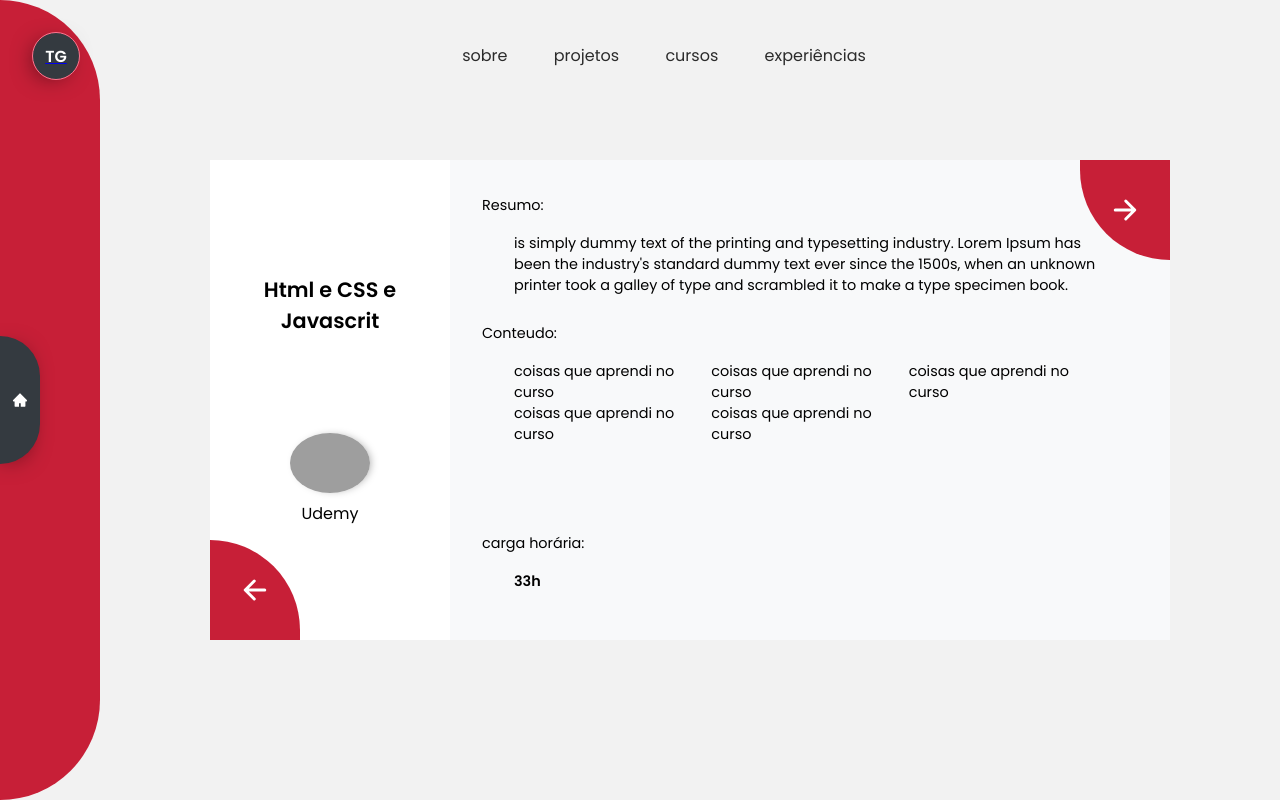
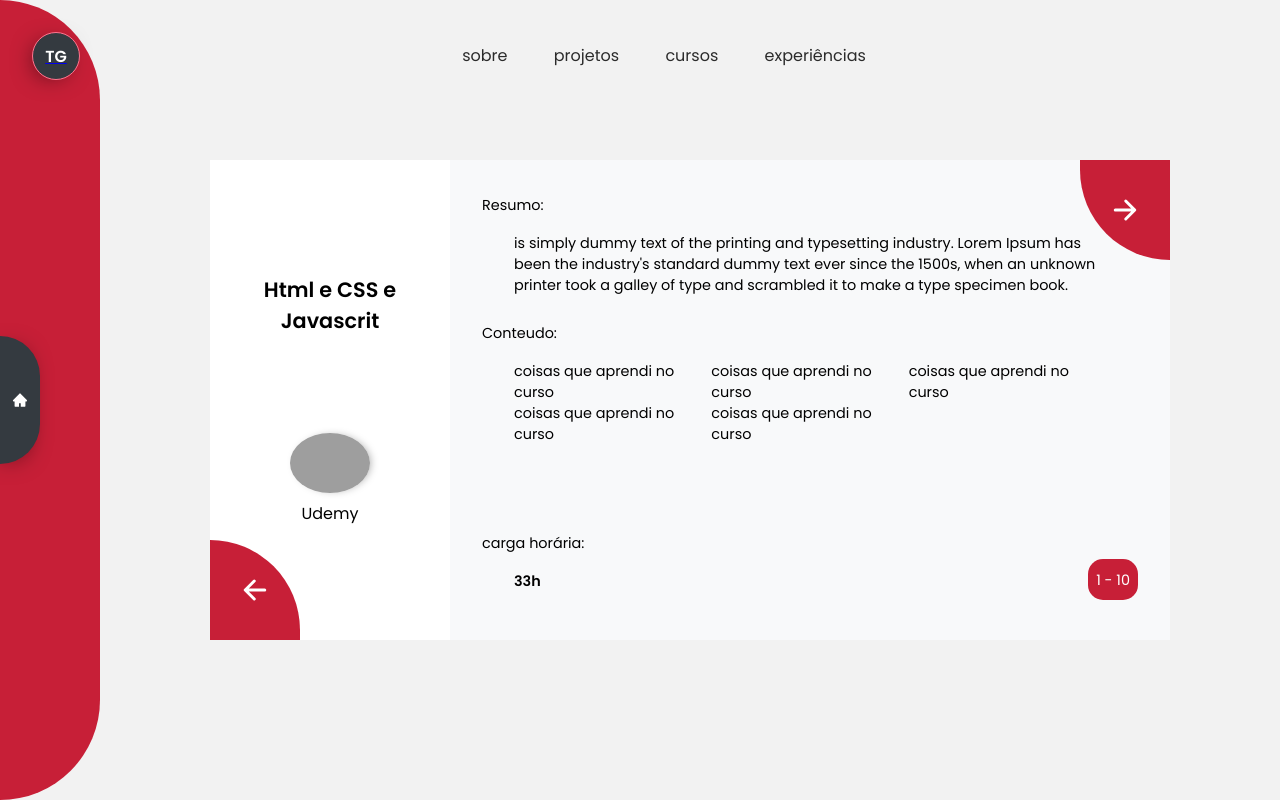
Before and after one commit to Galvaothiago/My-new-portfolio, a React (Vite) app: page /courses in a window 1280 px wide. Shown: the top 800 px of the page. Built offline with nearby package versions, Linux system fonts and the light colour scheme; grey boxes are pictures that could not be loaded.

Commit message:
created new page and improve another components

```diff
--- a/src/App.tsx
+++ b/src/App.tsx
@@ -3,6 +3,7 @@ import { Header } from "./components/header"
 import { Container, Content } from "./global"
 import { About } from "./pages/about"
 import { Courses } from "./pages/courses"
+import { Experience } from "./pages/experience"
 import { Home } from "./pages/home"
 import { Projects } from "./pages/projects"
 
@@ -12,12 +13,12 @@ function App() {
       <Header />
       <Content>
         <Routes>
+          <Route path="/experience" element={< Experience/>} />
           <Route path="/courses" element={< Courses/>} />
           <Route path="/projects" element={<Projects />} />
           <Route path="/about" element={<About />} />
           <Route path="/" element={<Home />} />
         </Routes>
-        <Home />
       </Content>
     </Container>
   )
--- a/src/components/cardCourse/index.tsx
+++ b/src/components/cardCourse/index.tsx
@@ -36,6 +36,9 @@ export function CardCourse() {
                     <OtherInfo>
                         <span>carga horária:</span>
                         <p>33h</p>
+                        <div>
+                            <span>1 - 10</span>
+                        </div>
                     </OtherInfo>
                 </SchoolContent>
             </Content>
--- a/src/components/cardCourse/style.ts
+++ b/src/components/cardCourse/style.ts
@@ -165,6 +165,7 @@ export const ContentSection = styled.div`
 export const OtherInfo = styled.div`
     width: 100%;
     height: auto;
+    position: relative;
 
     span {
         font-size: .9rem;
@@ -175,4 +176,15 @@ export const OtherInfo = styled.div`
         font-size: .9rem;
         font-weight: bold;
     }
+
+    > div {
+        position: absolute;
+        right: 0;
+        bottom: .5rem;
+        padding: .5rem;
+
+        color: white;
+        background-color: #c71f37;
+        border-radius: 15px;
+    }
 `
--- a/src/components/header/index.tsx
+++ b/src/components/header/index.tsx
@@ -7,19 +7,23 @@ export function Header() {
     const linksPath = ['/about', '/projects', '/courses', '/experience']
 
     const [ linkSelected, setLinkSelected ] = useState<String>('')
+    const [ showBackground, setShowBackground ] = useState<boolean>(false)
 
+    const handleBackgroundHeader = () => {
+
+    }
     const handleChangeLinkStyle = (option: string) => {
         setLinkSelected(option)
     }
 
     return (
-        <Container>
+        <Container bgLinear={false}>
             <Link onClick={() => setLinkSelected('')} to="/">
                 <LogoName>
                     TG
                 </LogoName>
             </Link>
-            <Menu>
+            <Menu bgLinear={false}>
                 <div>
                     { links.map((link, index) => (
                         <Link
--- a/src/components/header/style.ts
+++ b/src/components/header/style.ts
@@ -1,6 +1,10 @@
 import styled from 'styled-components'
 
-export const Container = styled.div`
+interface bgLinearProps {
+    bgLinear: boolean
+}
+
+export const Container = styled.div<bgLinearProps>`
     max-width: 1366px;
     width: 100%;
     height: 7rem;
@@ -12,6 +16,8 @@ export const Container = styled.div`
     position: fixed;
     top: 0;
     z-index: 5;
+
+    background: ${({ bgLinear }) => bgLinear ? 'linear-gradient(180deg, rgba(52,58,64,1) 0%, rgba(70,70,68,0) 100%)' : ''};
 `
 
 export const LogoName = styled.div`
@@ -39,7 +45,7 @@ export const LogoName = styled.div`
 
 `
 
-export const Menu = styled.nav`
+export const Menu = styled.nav<bgLinearProps>`
     width: 100%;
     height: 100%;
     display: flex;
@@ -54,9 +60,11 @@ export const Menu = styled.nav`
         display: flex;
         justify-content: space-around;
 
+
         a {
             text-decoration: none;
             color: #2b2b2b;
+            color: ${({ bgLinear }) => bgLinear ? 'white' : ''};
 
             line-height: 1rem;
             padding:1rem;
--- /dev/null
+++ b/src/pages/experience/index.tsx
@@ -0,0 +1,9 @@
+import { Container } from "./style";
+
+export function Experience() {
+    return (
+        <Container>
+
+        </Container>
+    )
+}
--- /dev/null
+++ b/src/pages/experience/style.ts
@@ -0,0 +1,7 @@
+import styled from 'styled-components'
+
+export const Container = styled.main`
+    width: 100%;
+    height: 100vh;
+
+`
--- a/src/pages/projects/index.tsx
+++ b/src/pages/projects/index.tsx
@@ -1,12 +1,33 @@
-import { Card } from "../../components/card";
+import { useEffect, useRef, useState } from "react";
+import { Card } from "../../components/cardProject";
 import { Sidebar } from "../../components/sidebar";
 import { Container, Content } from "./style";
 
 export function Projects() {
+    const [ value, setValue ] = useState(0)
+    const container = useRef<HTMLDivElement>(null)
+
+    useEffect(() => {
+      if(container.current) {
+        const updateSCrollValue = () => {
+          const element = container.current
+          const { scrollTop, scrollHeight, offsetHeight }: any = element
+
+          const progressScroll = Number((scrollTop / (scrollHeight - offsetHeight) * 100).toFixed(2))
+          setValue(progressScroll)
+        }
+
+      container.current.addEventListener('scroll', updateSCrollValue)
+
+      return () => container.current?.removeEventListener('scroll', updateSCrollValue)
+
+      }
+    }, [value, container])
+
     return (
         <Container>
             <Sidebar />
-            <Content>
+            <Content ref={container} >
                 <Card />
                 <Card />
                 <Card />
```
Also changed, not shown: src/components/cardProject/index.tsx (renamed from src/components/card/index.tsx), src/components/cardProject/style.ts (renamed from src/components/card/style.ts).
